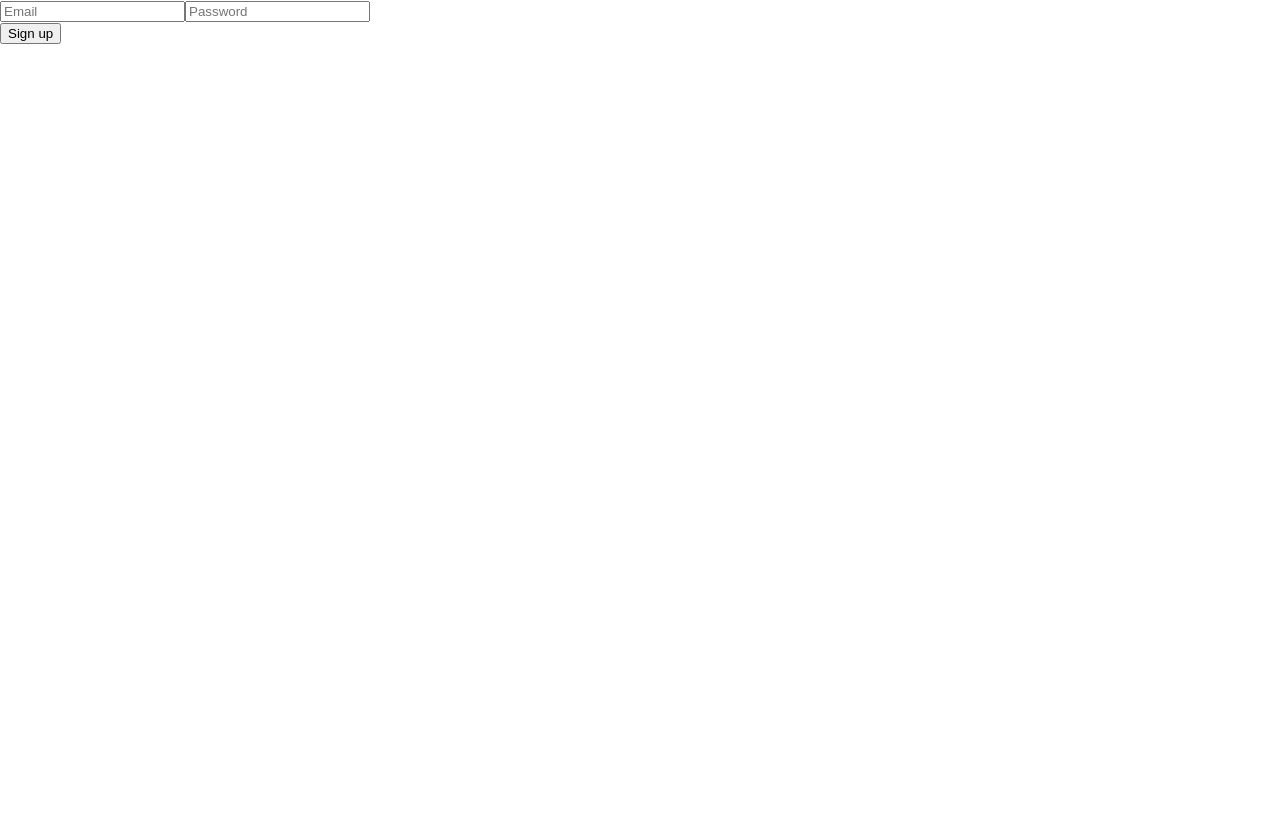
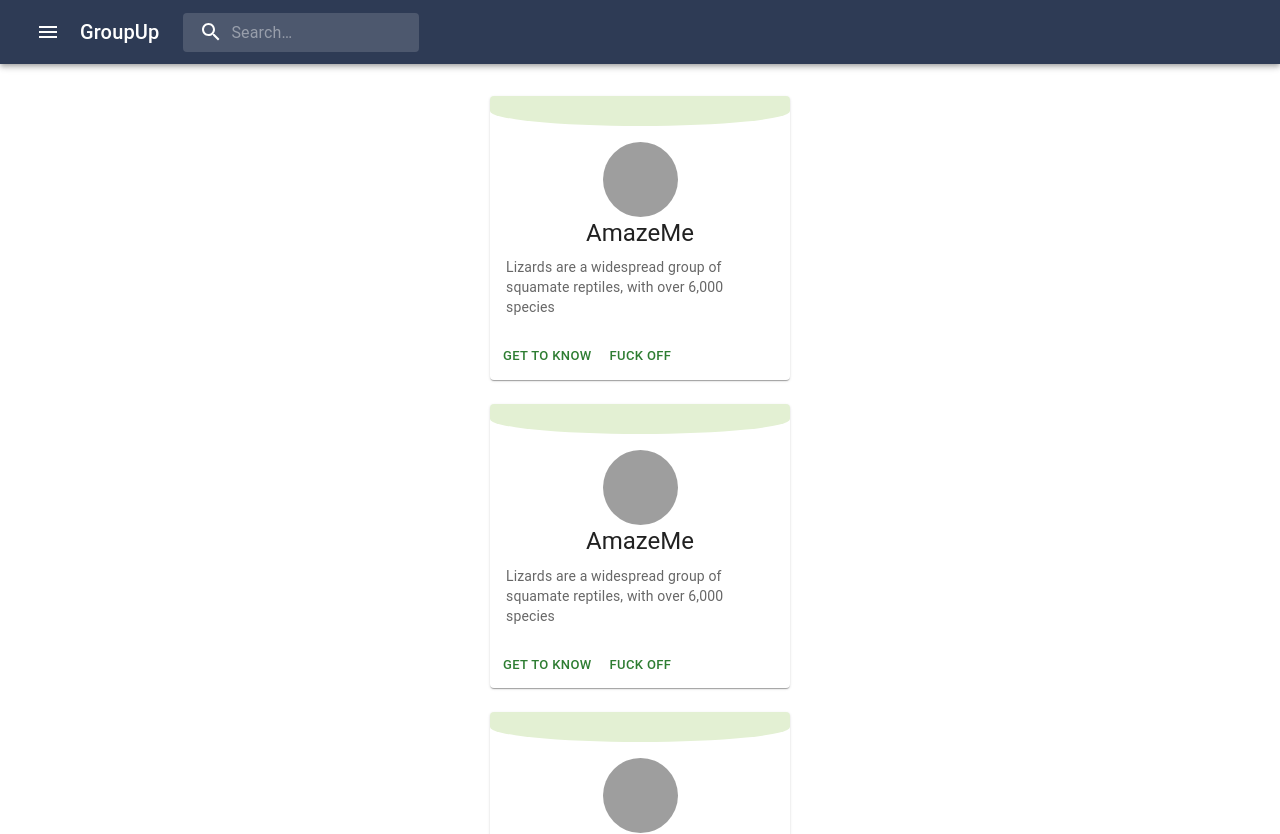
Before and after one commit to nicolinem/TDT4140-GroupUp, a React (Create React App) app: page / in a window 1280 px wide. Shown: the top 834 px of the page. Before the commit the page ends 800 px from the top, so only its background shows below. Built offline with nearby package versions, Linux system fonts and the light colour scheme; no server answers; the database is empty; grey boxes are pictures that could not be loaded.

Commit message:
new mainpage

```diff
--- a/src/App.js
+++ b/src/App.js
@@ -1,11 +1,12 @@
 import logo from './logo.svg';
 import './App.css';
 import { LoginPage } from './Login/LoginPage';
-import { Colors } from './Colors';
+import { MainPage } from './Dashboard/MainPage';
+
 import db from "./firebase";
 import React, { useEffect, useState } from 'react';
 import { onSnapshot, collection, doc } from 'firebase/firestore';
-import { Dot } from './Colors';
+import { Box } from '@mui/material';
 
 function App() {
 
@@ -20,9 +21,9 @@ function App() {
         ))
         ,[]);
 
-  return (<div>
-      <LoginPage />
-      </div>);
+  return (<Box sx={{ maxWidth: '100%' }}>
+      <MainPage />
+      </Box>);
 }
 
 export default App;
```
